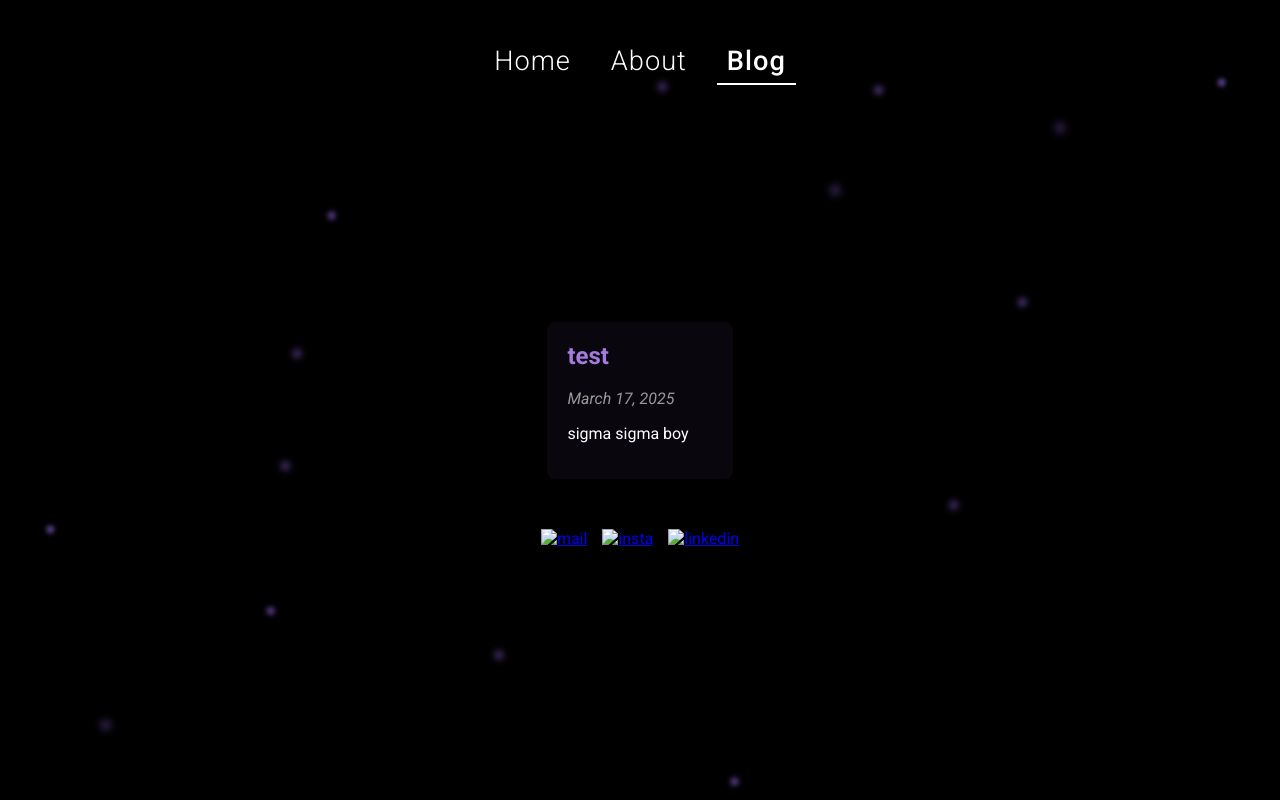
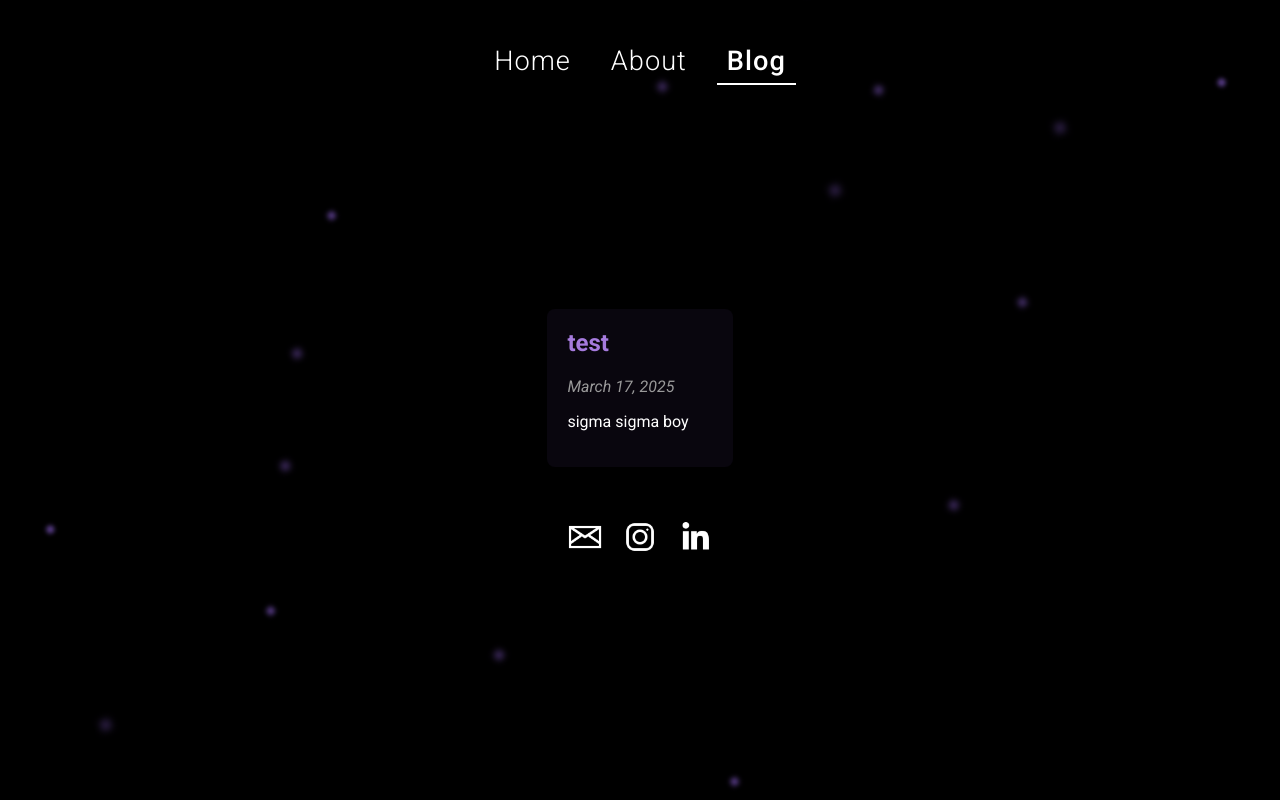
Before and after one commit to xFirecard/portofolio, a plain HTML site: page blog.html in a window 1280 px wide. Drawn offline with Linux system fonts and the light colour scheme; the site is published under a folder, as on GitHub Pages, so addresses that start at the root find nothing.

Commit message:
Update blog.html

```diff
--- a/blog.html
+++ b/blog.html
@@ -8,7 +8,7 @@
     <meta name="viewport" content="width=device-width, initial-scale=1.0, maximum-scale=1.0">
     <meta name="author" content="Petros Zampelis">
     <title>Blog - Petros Zampelis</title>
-    <link rel="icon" href="/img/favicon.png" type="image/x-icon">
+    <link rel="icon" href="img/favicon.png" type="image/x-icon">
 </head>
 <body>
 <link rel="stylesheet" href="css/main.css">
@@ -65,13 +65,13 @@
     </main>
     <section class="socials">
         <a href="mailto:firecard@mail.com">
-            <img src="/img/mail.png" alt="mail" width="40" height="40">
+            <img src="img/mail.png" alt="mail" width="40" height="40">
         </a>
         <a href="https://youtu.be/dQw4w9WgXcQ">
-            <img src="/img/insta.png" alt="insta" width="40" height="40">
+            <img src="img/insta.png" alt="insta" width="40" height="40">
         </a>
         <a href="https://youtu.be/dQw4w9WgXcQ">
-            <img src="/img/linkedin.png" alt="linkedin" width="40" height="40" >
+            <img src="img/linkedin.png" alt="linkedin" width="40" height="40" >
         </a>
     </section>
 </body>
```
